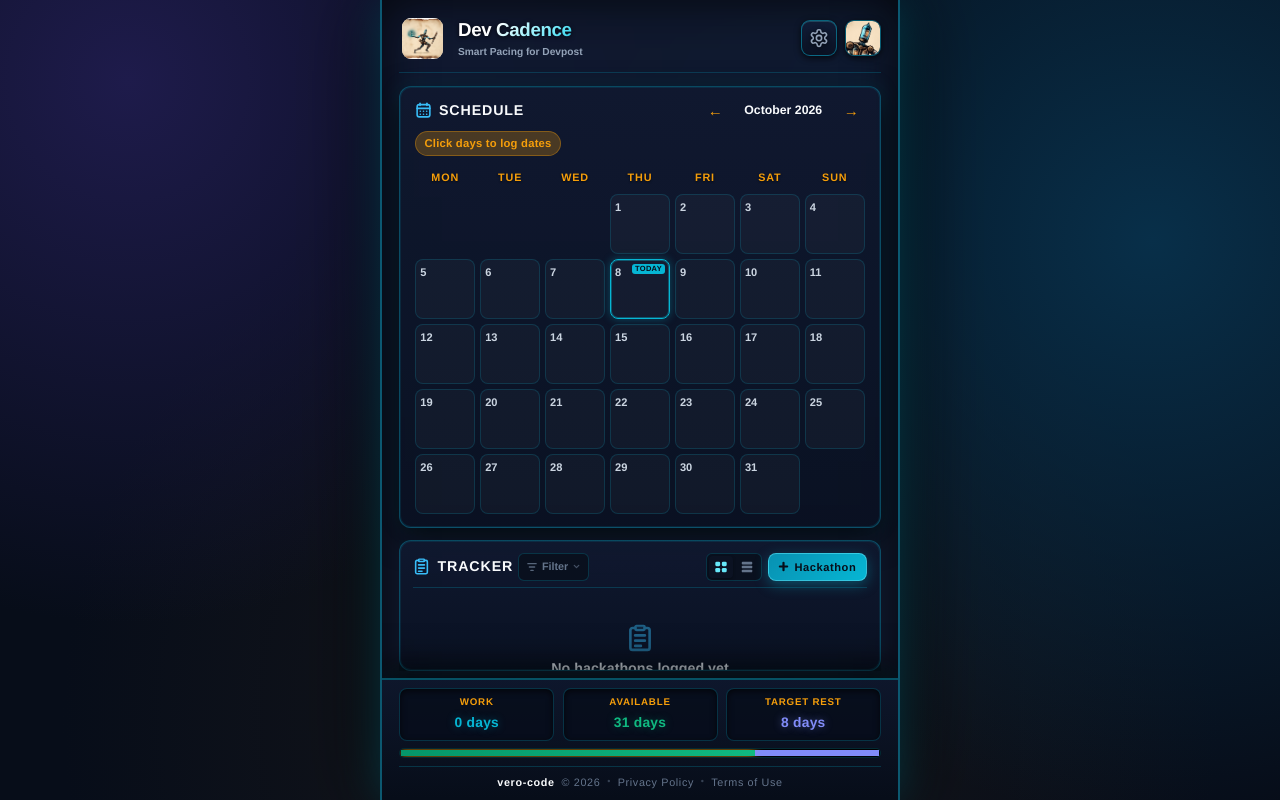
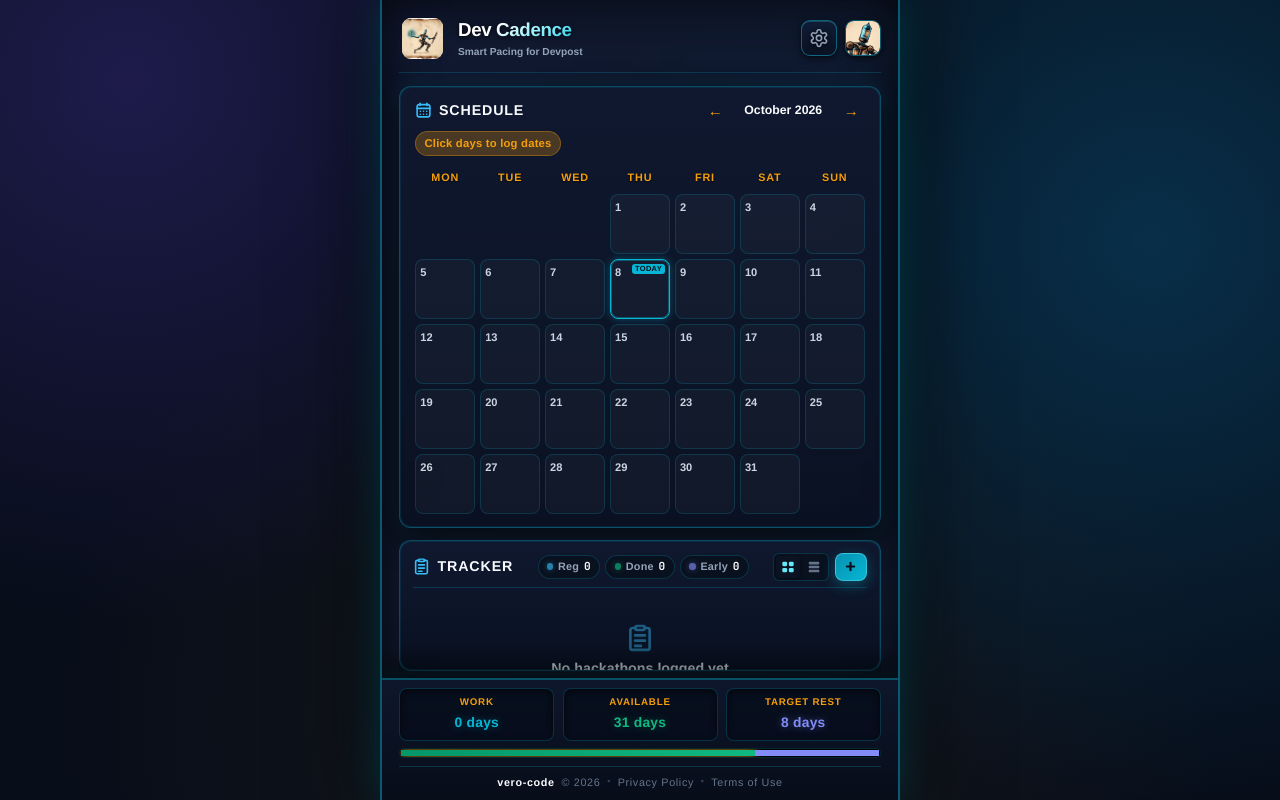
Before and after one commit to vero-code/dev-cadence, a React (Vite) app: page / in a window 1280 px wide. Built offline with nearby package versions, Linux system fonts and the light colour scheme.

Commit message:
feat: add status counts badges

```diff
--- a/src/components/PipelineTable.jsx
+++ b/src/components/PipelineTable.jsx
@@ -4,9 +4,9 @@ import {
   CardsViewIcon,
   TableViewIcon,
   FilterArrowsIcon,
-  ChevronDownIcon,
   PlusIcon,
   ExternalLinkIcon,
+  CloseIcon,
 } from './Icons';
 
 const MONTH_ABBR = ['Jan', 'Feb', 'Mar', 'Apr', 'May', 'Jun', 'Jul', 'Aug', 'Sep', 'Oct', 'Nov', 'Dec'];
@@ -43,7 +43,7 @@ const formatWorkRange = (startIso, endIso) => {
 
 const getStatusChipClass = (status) => {
   const s = (status || '').toLowerCase();
-  if (s.includes('registered') || s.includes('submitted')) return 'chip-registered';
+  if (s.includes('registered') || s.includes('submitted') || s.includes('done')) return 'chip-registered';
   if (s.includes('early')) return 'chip-early';
   if (s.includes('wait') || s.includes('api')) return 'chip-waiting';
   if (s.includes('consider')) return 'chip-considering';
@@ -58,7 +58,6 @@ export const PipelineTable = ({
 }) => {
   const [openMenuId, setOpenMenuId] = useState(null);
   const [statusFilter, setStatusFilter] = useState('ALL');
-  const [isFilterOpen, setIsFilterOpen] = useState(false);
   const [viewMode, setViewMode] = useState(() => {
     try {
       return localStorage.getItem('devcadence_view_mode') || 'cards';
@@ -74,22 +73,50 @@ export const PipelineTable = ({
     } catch {}
   };
 
-  const availableStatuses = useMemo(() => {
-    const set = new Set();
-    (hackathons || []).forEach((h) => {
-      if (h.status && h.status.trim()) {
-        set.add(h.status.trim());
-      }
-    });
-    return Array.from(set);
-  }, [hackathons]);
-
   const displayedHackathons = useMemo(() => {
     if (!hackathons) return [];
     if (statusFilter === 'ALL') return hackathons;
     const filterLower = statusFilter.toLowerCase();
+    if (filterLower.includes('done') || filterLower.includes('submitted')) {
+      return hackathons.filter((h) => {
+        const s = (h.status || '').toLowerCase();
+        return s.includes('done') || s.includes('submitted');
+      });
+    }
     return hackathons.filter((h) => (h.status || '').toLowerCase().includes(filterLower));
   }, [hackathons, statusFilter]);
+
+  const statusCounts = useMemo(() => {
+    const counts = {
+      registered: 0,
+      earlyBird: 0,
+      done: 0,
+    };
+    (hackathons || []).forEach((h) => {
+      const s = (h.status || '').toLowerCase();
+      if (s.includes('registered')) counts.registered += 1;
+      else if (s.includes('early')) counts.earlyBird += 1;
+      else if (s.includes('done') || s.includes('submitted')) counts.done += 1;
+    });
+    return counts;
+  }, [hackathons]);
+
+  const handleToggleStatusFilter = (targetStatus) => {
+    if (targetStatus === 'ALL') {
+      setStatusFilter('ALL');
+      return;
+    }
+    const isCurrentlyActive = statusFilter !== 'ALL' && (
+      statusFilter.toLowerCase().includes(targetStatus.toLowerCase()) ||
+      ((targetStatus.toLowerCase().includes('done') || targetStatus.toLowerCase().includes('submitted')) &&
+       (statusFilter.toLowerCase().includes('done') || statusFilter.toLowerCase().includes('submitted')))
+    );
+    if (isCurrentlyActive) {
+      setStatusFilter('ALL');
+    } else {
+      setStatusFilter(targetStatus);
+    }
+  };
 
   const isEmpty = !hackathons || hackathons.length === 0;
 
@@ -98,14 +125,10 @@ export const PipelineTable = ({
       if (!e.target.closest('.pipeline-menu-container')) {
         setOpenMenuId(null);
       }
-      if (!e.target.closest('.tracker-filter-container')) {
-        setIsFilterOpen(false);
-      }
     };
     const handleKeyDown = (e) => {
       if (e.key === 'Escape') {
         setOpenMenuId(null);
-        setIsFilterOpen(false);
       }
     };
     window.addEventListener('click', handleOutsideClick);
@@ -116,6 +139,10 @@ export const PipelineTable = ({
     };
   }, []);
 
+  const isRegActive = statusFilter !== 'ALL' && statusFilter.toLowerCase().includes('registered');
+  const isDoneActive = statusFilter !== 'ALL' && (statusFilter.toLowerCase().includes('done') || statusFilter.toLowerCase().includes('submitted'));
+  const isEarlyActive = statusFilter !== 'ALL' && statusFilter.toLowerCase().includes('early');
+
   return (
     <div className="table-card pipeline-list-container">
       <div className="pipeline-header-row">
@@ -124,61 +151,59 @@ export const PipelineTable = ({
             <TrackerBadgeIcon className="tracker-badge-icon" size={17} />
             <span>Tracker</span>
           </h2>
+        </div>
 
-          <div className="tracker-filter-container">
+        <div className="tracker-status-pills">
           <button
             type="button"
-              className={`tracker-filter-btn ${statusFilter !== 'ALL' ? 'active' : ''}`}
-              onClick={(e) => {
-                e.stopPropagation();
-                setIsFilterOpen((prev) => !prev);
-              }}
-              title="Filter hackathons by status"
-              aria-label="Filter hackathons by status"
+            className={`tracker-status-pill pill-reg ${isRegActive ? 'active' : ''} ${statusCounts.registered === 0 ? 'zero' : ''}`}
+            onClick={() => handleToggleStatusFilter('Registered')}
+            title={isRegActive ? 'Clear Registered filter' : `Filter by Registered (${statusCounts.registered})`}
+            aria-label={isRegActive ? 'Clear Registered filter' : `Filter by Registered (${statusCounts.registered})`}
           >
-              <FilterArrowsIcon size={12} className="tracker-filter-arrows" />
-              <span className="tracker-filter-label">
-                {statusFilter === 'ALL' ? 'Filter' : statusFilter}
+            <span className="status-pill-dot dot-reg" />
+            <span className="status-pill-label">Reg</span>
+            <span className="status-pill-count">{statusCounts.registered}</span>
+            {isRegActive && (
+              <span className="status-pill-clear" aria-hidden="true">
+                <CloseIcon />
               </span>
-              <ChevronDownIcon size={9} className={`tracker-filter-chevron ${isFilterOpen ? 'open' : ''}`} />
+            )}
           </button>
 
-            {isFilterOpen && (
-              <div className="tracker-filter-dropdown" onClick={(e) => e.stopPropagation()}>
-                <div className="tracker-filter-dropdown-title">Status Filter</div>
           <button
             type="button"
-                  className={`tracker-filter-option ${statusFilter === 'ALL' ? 'selected' : ''}`}
-                  onClick={() => {
-                    setStatusFilter('ALL');
-                    setIsFilterOpen(false);
-                  }}
+            className={`tracker-status-pill pill-submitted ${isDoneActive ? 'active' : ''} ${statusCounts.done === 0 ? 'zero' : ''}`}
+            onClick={() => handleToggleStatusFilter('Done')}
+            title={isDoneActive ? 'Clear Done filter' : `Filter by Done (${statusCounts.done})`}
+            aria-label={isDoneActive ? 'Clear Done filter' : `Filter by Done (${statusCounts.done})`}
           >
-                  <span>All</span>
-                  <span className="filter-count-badge">{(hackathons || []).length}</span>
+            <span className="status-pill-dot dot-submitted" />
+            <span className="status-pill-label">Done</span>
+            <span className="status-pill-count">{statusCounts.done}</span>
+            {isDoneActive && (
+              <span className="status-pill-clear" aria-hidden="true">
+                <CloseIcon />
+              </span>
+            )}
           </button>
-                {availableStatuses.map((st) => {
-                  const count = (hackathons || []).filter((h) =>
-                    (h.status || '').toLowerCase().includes(st.toLowerCase())
-                  ).length;
-                  return (
+
           <button
-                      key={st}
             type="button"
-                      className={`tracker-filter-option ${statusFilter === st ? 'selected' : ''}`}
-                      onClick={() => {
-                        setStatusFilter(st);
-                        setIsFilterOpen(false);
-                      }}
+            className={`tracker-status-pill pill-early ${isEarlyActive ? 'active' : ''} ${statusCounts.earlyBird === 0 ? 'zero' : ''}`}
+            onClick={() => handleToggleStatusFilter('Early Bird')}
+            title={isEarlyActive ? 'Clear Early Bird filter' : `Filter by Early Bird (${statusCounts.earlyBird})`}
+            aria-label={isEarlyActive ? 'Clear Early Bird filter' : `Filter by Early Bird (${statusCounts.earlyBird})`}
           >
-                      <span>{st}</span>
-                      <span className="filter-count-badge">{count}</span>
+            <span className="status-pill-dot dot-early" />
+            <span className="status-pill-label">Early</span>
+            <span className="status-pill-count">{statusCounts.earlyBird}</span>
+            {isEarlyActive && (
+              <span className="status-pill-clear" aria-hidden="true">
+                <CloseIcon />
+              </span>
+            )}
           </button>
-                  );
-                })}
-              </div>
-            )}
-          </div>
         </div>
 
         <div className="pipeline-header-actions">
@@ -204,7 +229,6 @@ export const PipelineTable = ({
           </div>
           <button type="button" className="btn-primary tracker-add-btn" onClick={onAddNew} title="Log Hackathon">
             <PlusIcon size={11} strokeWidth={2.4} />
-            <span className="tracker-add-label">Hackathon</span>
           </button>
         </div>
       </div>
--- a/src/constants.js
+++ b/src/constants.js
@@ -13,11 +13,9 @@ export const EMOJI_OPTIONS = ['🔷', '🔴', '🟩', '⭐', '🫟', '❕', '▪
 export const STATUS_OPTIONS = [
   'Interested',
   'Registered',
-  'Awaiting API',
   'Early Bird',
   'Draft',
-  'Video Pending',
-  'Submitted',
+  'Done',
 ];
 
 export const WEEKDAYS = ['Mon', 'Tue', 'Wed', 'Thu', 'Fri', 'Sat', 'Sun'];
--- a/src/index.css
+++ b/src/index.css
@@ -779,7 +779,7 @@ body:has([data-theme="devpost"]) {
 .tracker-heading-group {
   display: flex;
   align-items: center;
-  gap: 0.35rem;
+  gap: 0.65rem;
   min-width: 0;
   flex-shrink: 1;
 }
@@ -797,156 +797,6 @@ body:has([data-theme="devpost"]) {
 
 [data-theme="parchment"] .tracker-badge-icon {
   color: #854d0e;
-}
-
-.tracker-filter-container {
-  position: relative;
-  display: inline-flex;
-  align-items: center;
-  flex-shrink: 0;
-}
-
-.tracker-filter-btn {
-  display: inline-flex;
-  align-items: center;
-  gap: 0.25rem;
-  background: var(--bg-input);
-  border: 1px solid var(--border-subtle);
-  border-radius: 6px;
-  padding: 0 0.45rem;
-  height: 28px;
-  box-sizing: border-box;
-  font-family: var(--font-heading);
-  font-size: 0.72rem;
-  font-weight: 600;
-  color: var(--text-dim);
-  cursor: pointer;
-  transition: all 0.18s ease;
-  user-select: none;
-  white-space: nowrap;
-  flex-shrink: 0;
-}
-
-.tracker-filter-btn:hover {
-  color: var(--text-main);
-  border-color: rgba(245, 158, 11, 0.4);
-  background: rgba(255, 255, 255, 0.05);
-}
-
-.tracker-filter-btn.active {
-  background: rgba(245, 158, 11, 0.15);
-  border-color: rgba(245, 158, 11, 0.5);
-  color: var(--amber-gear);
-}
-
-[data-theme="devpost"] .tracker-filter-btn:hover {
-  border-color: rgba(56, 189, 248, 0.45);
-}
-
-[data-theme="devpost"] .tracker-filter-btn.active {
-  background: rgba(6, 182, 212, 0.15);
-  border-color: rgba(6, 182, 212, 0.5);
-  color: #38bdf8;
-}
-
-[data-theme="parchment"] .tracker-filter-btn.active {
-  background: rgba(184, 134, 11, 0.14);
-  border-color: #b8860b;
-  color: #78350f;
-}
-
-.tracker-filter-arrows {
-  flex-shrink: 0;
-  opacity: 0.85;
-}
-
-.tracker-filter-label {
-  line-height: 1;
-}
-
-.tracker-filter-chevron {
-  flex-shrink: 0;
-  transition: transform 0.2s ease;
-  opacity: 0.65;
-}
-
-.tracker-filter-chevron.open {
-  transform: rotate(180deg);
-}
-
-.tracker-filter-dropdown {
-  position: absolute;
-  top: calc(100% + 5px);
-  left: 0;
-  z-index: 120;
-  min-width: 145px;
-  background: var(--card-solid-bg);
-  border: 1.5px solid var(--border-subtle);
-  border-radius: 8px;
-  box-shadow: 0 10px 25px rgba(0, 0, 0, 0.65), 0 0 12px rgba(245, 158, 11, 0.08);
-  padding: 0.3rem;
-  display: flex;
-  flex-direction: column;
-  gap: 2px;
-  backdrop-filter: blur(12px);
-  animation: fadeInMenu 0.15s ease-out;
-}
-
-.tracker-filter-dropdown-title {
-  font-size: 0.65rem;
-  font-weight: 700;
-  text-transform: uppercase;
-  letter-spacing: 0.07em;
-  color: var(--text-dim);
-  padding: 0.2rem 0.45rem 0.25rem;
-  border-bottom: 1px solid var(--border-subtle);
-  margin-bottom: 2px;
-}
-
-.tracker-filter-option {
-  display: flex;
-  align-items: center;
-  justify-content: space-between;
-  padding: 0.28rem 0.5rem;
-  font-size: 0.73rem;
-  font-family: var(--font-heading);
-  color: var(--text-dim);
-  background: transparent;
-  border: none;
-  border-radius: 5px;
-  cursor: pointer;
-  transition: all 0.15s ease;
-  text-align: left;
-  width: 100%;
-}
-
-.tracker-filter-option:hover {
-  background: rgba(255, 255, 255, 0.08);
-  color: var(--text-main);
-}
-
-.tracker-filter-option.selected {
-  background: rgba(245, 158, 11, 0.18);
-  color: var(--amber-gear);
-  font-weight: 700;
-}
-
-[data-theme="devpost"] .tracker-filter-option.selected {
-  background: rgba(6, 182, 212, 0.18);
-  color: #38bdf8;
-}
-
-[data-theme="parchment"] .tracker-filter-option.selected {
-  background: rgba(184, 134, 11, 0.14);
-  color: #78350f;
-}
-
-.filter-count-badge {
-  font-size: 0.67rem;
-  opacity: 0.7;
-  background: rgba(0, 0, 0, 0.25);
-  padding: 1px 5px;
-  border-radius: 9px;
 }
 
 .filter-reset-link-btn {
@@ -968,6 +818,218 @@ body:has([data-theme="devpost"]) {
   color: var(--text-dim);
   opacity: 0.45;
   margin-bottom: 0.35rem;
+}
+
+/* Quick Status Summary Pills in Tracker Header (Centered) */
+.tracker-status-pills {
+  display: inline-flex;
+  align-items: center;
+  gap: 0.35rem;
+  margin: 0 auto;
+  flex-shrink: 0;
+}
+
+.tracker-status-pill {
+  display: inline-flex;
+  align-items: center;
+  gap: 0.32rem;
+  padding: 0 0.55rem;
+  height: 24px;
+  border-radius: 9999px;
+  background: var(--bg-input);
+  border: 1px solid var(--border-subtle);
+  font-family: var(--font-heading);
+  font-size: 0.72rem;
+  font-weight: 600;
+  letter-spacing: 0.02em;
+  color: var(--text-dim);
+  cursor: pointer;
+  transition: all 0.18s ease;
+  user-select: none;
+  white-space: nowrap;
+}
+
+.tracker-status-pill:hover {
+  transform: translateY(-1px);
+  color: var(--text-main);
+  background: var(--bg-card-hover);
+  border-color: var(--border-hover);
+}
+
+.status-pill-dot {
+  width: 6.5px;
+  height: 6.5px;
+  border-radius: 50%;
+  flex-shrink: 0;
+}
+
+.dot-reg {
+  background: #38bdf8;
+  box-shadow: 0 0 6px rgba(56, 189, 248, 0.6);
+}
+
+.dot-early {
+  background: #818cf8;
+  box-shadow: 0 0 6px rgba(129, 140, 248, 0.6);
+}
+
+.dot-submitted {
+  background: #10b981;
+  box-shadow: 0 0 6px rgba(16, 185, 129, 0.6);
+}
+
+.status-pill-label {
+  line-height: 1;
+  font-weight: 600;
+}
+
+.status-pill-count {
+  font-family: var(--font-mono);
+  font-size: 0.74rem;
+  font-weight: 700;
+  line-height: 1;
+  color: var(--text-main);
+}
+
+/* Zero state: keep text sharp, slight mute without blurry opacity */
+.tracker-status-pill.zero {
+  color: var(--text-muted);
+}
+.tracker-status-pill.zero .status-pill-dot {
+  opacity: 0.65;
+}
+
+/* Active States — NO harsh outline/border, soft solid tint cushion & crisp high-contrast text */
+.tracker-status-pill.active {
+  border-color: transparent !important;
+  box-shadow: none !important;
+  font-weight: 700;
+}
+
+/* Clear Cross on Active Pill — perfectly centered SVG vector without hover jumping */
+.status-pill-clear {
+  display: inline-flex;
+  align-items: center;
+  justify-content: center;
+  width: 14px;
+  height: 14px;
+  min-width: 14px;
+  min-height: 14px;
+  border-radius: 50%;
+  background: rgba(0, 0, 0, 0.22);
+  color: currentColor;
+  transition: background 0.15s ease;
+  flex-shrink: 0;
+  box-sizing: border-box;
+  padding: 0;
+  margin: 0;
+  line-height: 0;
+  pointer-events: none;
+}
+
+.status-pill-clear svg {
+  display: block;
+  flex-shrink: 0;
+  width: 8px;
+  height: 8px;
+  margin: auto;
+}
+
+.tracker-status-pill:hover .status-pill-clear {
+  background: rgba(0, 0, 0, 0.35);
+}
+
+/* Active in Dark Themes (Steampunk & Devpost) */
+.tracker-status-pill.pill-reg.active {
+  background: rgba(6, 182, 212, 0.22);
+  color: #38bdf8;
+}
+
+.tracker-status-pill.pill-submitted.active {
+  background: rgba(16, 185, 129, 0.22);
+  color: #34d399;
+}
+
+.tracker-status-pill.pill-early.active {
+  background: rgba(99, 102, 241, 0.24);
+  color: #c7d2fe;
+}
+
+/* Parchment Theme — Crisp, high contrast, no dirty outline */
+[data-theme="parchment"] .tracker-status-pill {
+  background: rgba(146, 104, 60, 0.08);
+  border-color: rgba(160, 110, 50, 0.2);
+  color: #4a3018;
+}
+
+[data-theme="parchment"] .tracker-status-pill:hover {
+  background: rgba(146, 104, 60, 0.15);
+  color: #1a0e05;
+  border-color: rgba(160, 110, 50, 0.35);
+}
+
+[data-theme="parchment"] .tracker-status-pill .status-pill-count {
+  color: #1a0e05;
+}
+
+[data-theme="parchment"] .tracker-status-pill.zero {
+  color: #7c624c;
+}
+
+[data-theme="parchment"] .tracker-status-pill.zero .status-pill-count {
+  color: #7c624c;
+}
+
+[data-theme="parchment"] .dot-reg {
+  background: #0284c7;
+  box-shadow: none;
+}
+
+[data-theme="parchment"] .dot-submitted {
+  background: #059669;
+  box-shadow: none;
+}
+
+[data-theme="parchment"] .dot-early {
+  background: #6366f1;
+  box-shadow: none;
+}
+
+[data-theme="parchment"] .tracker-status-pill.active {
+  border-color: transparent !important;
+  box-shadow: none !important;
+}
+
+[data-theme="parchment"] .status-pill-clear {
+  background: rgba(0, 0, 0, 0.1);
+}
+
+[data-theme="parchment"] .tracker-status-pill:hover .status-pill-clear {
+  background: rgba(0, 0, 0, 0.2);
+}
+
+[data-theme="parchment"] .tracker-status-pill.pill-reg.active {
+  background: #e0f2fe;
+  color: #0369a1;
+}
+[data-theme="parchment"] .tracker-status-pill.pill-reg.active .status-pill-count {
+  color: #0369a1;
+}
+
+[data-theme="parchment"] .tracker-status-pill.pill-submitted.active {
+  background: #d1fae5;
+  color: #065f46;
+}
+[data-theme="parchment"] .tracker-status-pill.pill-submitted.active .status-pill-count {
+  color: #065f46;
+}
+
+[data-theme="parchment"] .tracker-status-pill.pill-early.active {
+  background: #ede9fe;
+  color: #4338ca;
+}
+[data-theme="parchment"] .tracker-status-pill.pill-early.active .status-pill-count {
+  color: #4338ca;
 }
 
 .pipeline-header-actions {
@@ -1014,8 +1076,15 @@ body:has([data-theme="devpost"]) {
     justify-content: center;
     border-radius: 7px;
   }
-  .tracker-filter-btn {
-    padding: 0 0.35rem;
+  .tracker-status-pills {
+    gap: 0.2rem;
+  }
+  .tracker-status-pill {
+    padding: 0 0.32rem;
+    height: 22px;
+  }
+  .status-pill-label {
+    display: none;
   }
 }
 
@@ -1037,8 +1106,15 @@ body:has([data-theme="devpost"]) {
     justify-content: center;
     border-radius: 7px;
   }
-  .tracker-filter-btn {
-    padding: 0 0.35rem;
+  .tracker-status-pills {
+    gap: 0.2rem;
+  }
+  .tracker-status-pill {
+    padding: 0 0.32rem;
+    height: 22px;
+  }
+  .status-pill-label {
+    display: none;
   }
 }
 
@@ -1702,7 +1778,7 @@ body:has([data-theme="devpost"]) {
   color: #92400e;
 }
 
-/* Enamel Plaque / Clockmaker Seal Badges */
+/* Enamel Plaque / Clockmaker Seal Badges — crisp, sharp, no blurry outer glow */
 .status-chip {
   display: inline-flex;
   align-items: center;
@@ -1712,105 +1788,116 @@ body:has([data-theme="devpost"]) {
   font-weight: 700;
   letter-spacing: 0.02em;
   white-space: nowrap;
-  box-shadow: inset 0 1px 0 rgba(255, 255, 255, 0.2);
+  box-shadow: none;
 }
 
 .chip-registered {
   background: var(--emerald-bg);
   color: #34d399;
   border: 1px solid rgba(16, 185, 129, 0.45);
-  box-shadow: 0 0 8px rgba(16, 185, 129, 0.25);
+  box-shadow: none;
 }
 
 .chip-early {
   background: rgba(0, 229, 255, 0.14);
   color: #38bdf8;
   border: 1px solid rgba(0, 229, 255, 0.45);
-  box-shadow: 0 0 10px rgba(0, 229, 255, 0.25);
+  box-shadow: none;
 }
 
 .chip-waiting {
   background: var(--amber-glow);
   color: #fbbf24;
   border: 1px solid rgba(245, 158, 11, 0.45);
-  box-shadow: 0 0 10px rgba(245, 158, 11, 0.25);
+  box-shadow: none;
 }
 
 .chip-considering {
   background: rgba(148, 163, 184, 0.14);
   color: #cbd5e1;
   border: 1px solid rgba(148, 163, 184, 0.3);
+  box-shadow: none;
 }
 
 .chip-custom {
   background: rgba(168, 85, 247, 0.16);
   color: #c084fc;
   border: 1px solid rgba(168, 85, 247, 0.4);
-  box-shadow: 0 0 8px rgba(168, 85, 247, 0.25);
+  box-shadow: none;
+}
+
+[data-theme="parchment"] .status-chip {
+  box-shadow: none !important;
 }
 
 [data-theme="parchment"] .chip-registered {
   background: rgba(4, 120, 87, 0.12);
   color: #065f46;
   border-color: rgba(4, 120, 87, 0.4);
+  box-shadow: none !important;
 }
 
 [data-theme="parchment"] .chip-early {
   background: rgba(2, 132, 199, 0.12);
   color: #0369a1;
   border-color: rgba(2, 132, 199, 0.4);
+  box-shadow: none !important;
 }
 
 [data-theme="parchment"] .chip-waiting {
   background: rgba(180, 83, 9, 0.14);
   color: #92400e;
   border-color: rgba(180, 83, 9, 0.4);
+  box-shadow: none !important;
 }
 
 [data-theme="parchment"] .chip-considering {
   background: rgba(100, 116, 139, 0.12);
   color: #334155;
   border-color: rgba(100, 116, 139, 0.3);
+  box-shadow: none !important;
 }
 
 [data-theme="parchment"] .chip-custom {
   background: rgba(147, 51, 234, 0.12);
   color: #6b21a8;
   border-color: rgba(147, 51, 234, 0.4);
+  box-shadow: none !important;
 }
 
 [data-theme="steampunk"] .chip-registered {
   background: rgba(16, 185, 129, 0.16);
   color: #34d399;
   border-color: rgba(16, 185, 129, 0.45);
-  box-shadow: 0 0 10px rgba(16, 185, 129, 0.25);
+  box-shadow: none;
 }
 
 [data-theme="steampunk"] .chip-early {
   background: rgba(0, 229, 255, 0.15);
   color: #38bdf8;
   border-color: rgba(0, 229, 255, 0.45);
-  box-shadow: 0 0 10px rgba(0, 229, 255, 0.3);
+  box-shadow: none;
 }
 
 [data-theme="steampunk"] .chip-waiting {
   background: rgba(245, 158, 11, 0.18);
   color: #fbbf24;
   border-color: rgba(245, 158, 11, 0.45);
-  box-shadow: 0 0 10px rgba(245, 158, 11, 0.3);
+  box-shadow: none;
 }
 
 [data-theme="steampunk"] .chip-considering {
   background: rgba(200, 172, 144, 0.14);
   color: #e2d3c1;
   border-color: rgba(200, 172, 144, 0.35);
+  box-shadow: none;
 }
 
 [data-theme="steampunk"] .chip-custom {
   background: rgba(192, 132, 252, 0.18);
   color: #c084fc;
   border-color: rgba(192, 132, 252, 0.45);
-  box-shadow: 0 0 10px rgba(192, 132, 252, 0.3);
+  box-shadow: none;
 }
 
 .table-actions {
```
Also changed, not shown: src/components/Icons.jsx (+23 -0 lines). Lines whose indentation alone changed are shown as unchanged.
